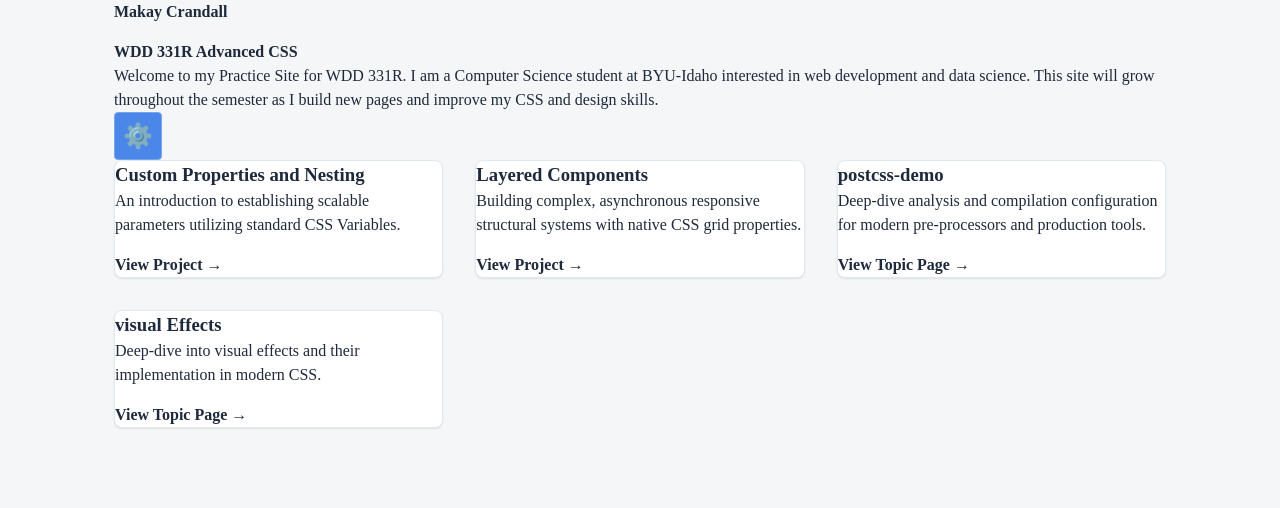
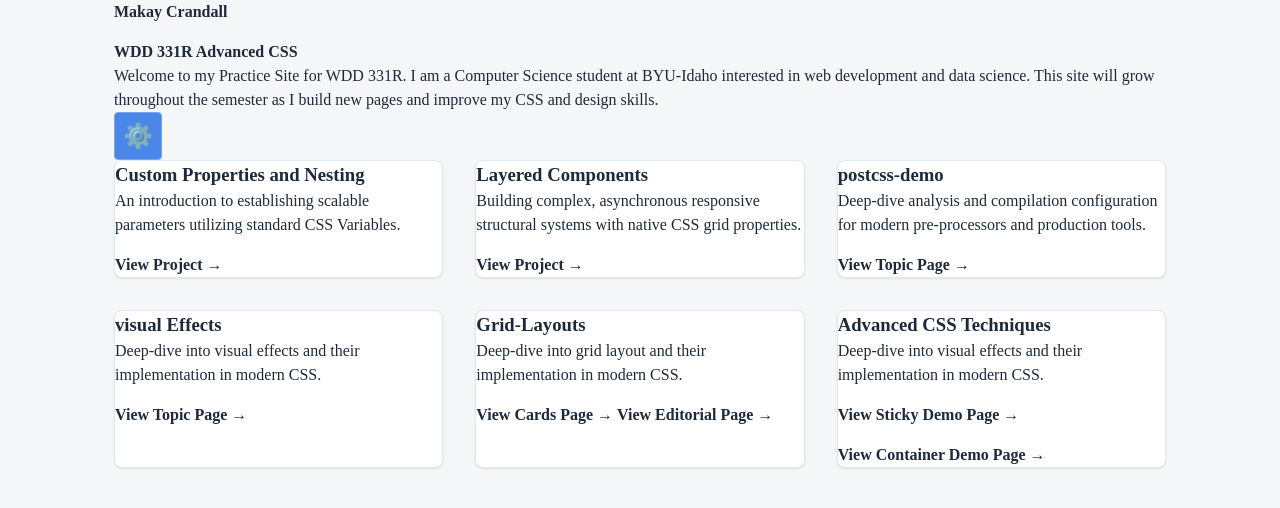
Before and after one commit to macowen1616/WDD331_Practice, a website: page index.html in a window 1280 px wide. Drawn offline with Linux system fonts and the light colour scheme.

Commit message:
Deploying to website from @ macowen1616/WDD331_Practice@e129d2e9102b3f2100aaf0bf6f04af468b457254 🚀

```diff
--- a/index.html
+++ b/index.html
@@ -65,6 +65,20 @@
         <a href="unit-3/visual-effects/" class="card-link">View Topic Page &rarr;</a>
       </article>
 
+      <article class="card">
+        <h3 class="card-title">Grid-Layouts</h3>
+        <p>Deep-dive into grid layout and their implementation in modern CSS.</p>
+        <a href="unit-4/grid-layouts/cards.html" class="card-link">View Cards Page &rarr;</a>
+        <a href="unit-4/grid-layouts/editorial.html" class="card-link">View Editorial Page &rarr;</a>
+      </article>
+
+      <article class="card">
+        <h3 class="card-title">Advanced CSS Techniques</h3>
+        <p>Deep-dive into visual effects and their implementation in modern CSS.</p>
+        <a href="unit-4/advanced/sticky-demo.html" class="card-link">View Sticky Demo Page &rarr;</a>
+        <a href="unit-4/advanced/container-demo.html" class="card-link">View Container Demo Page &rarr;</a>
+      </article>
+
       </section>
     </main>
     <script src="js/theme-preference.js"></script>
```
Also changed, not shown: README.md.
